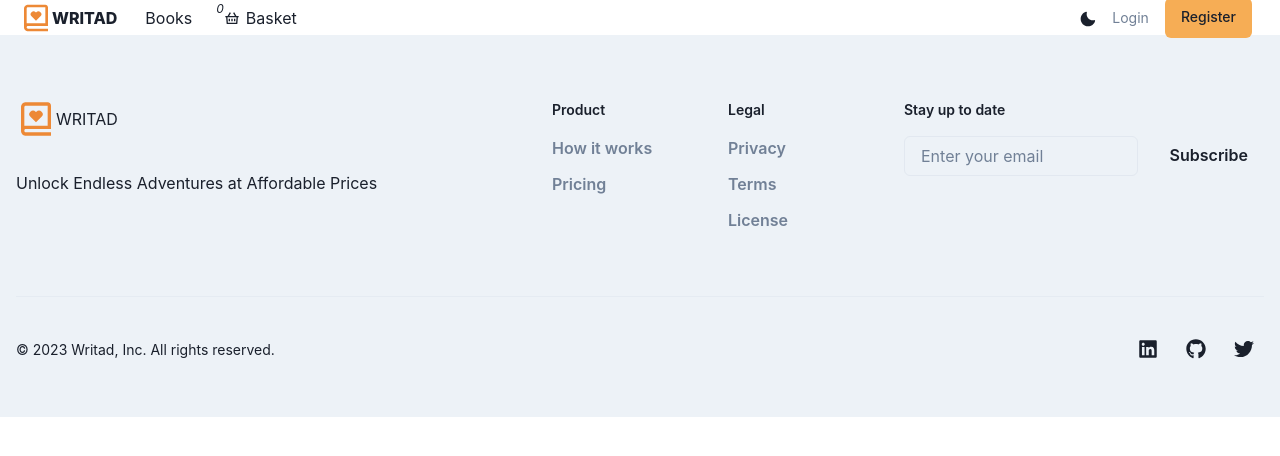
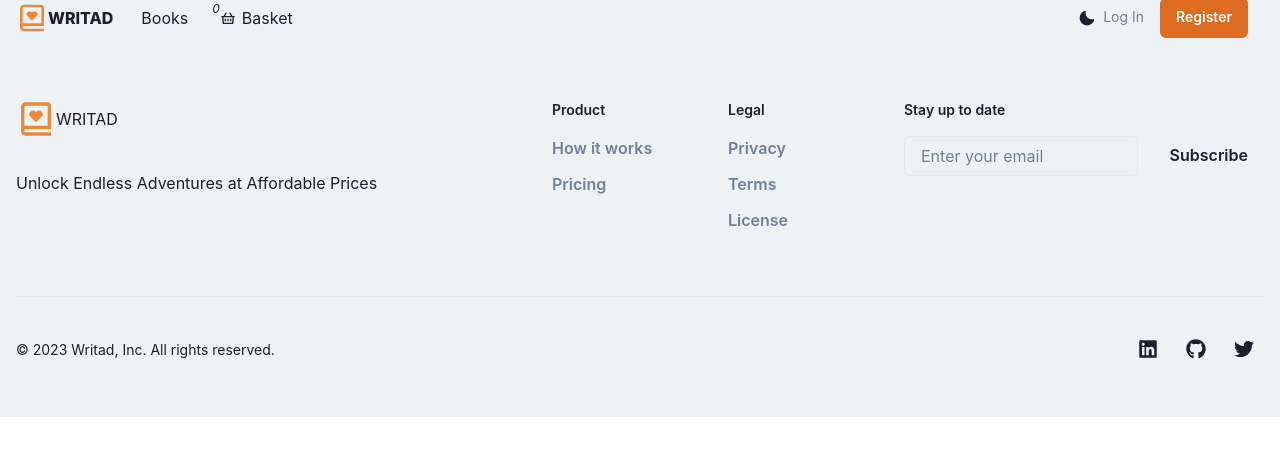
Before and after one commit to Gitroars/WebApplicationDevelopmentSecurity_Writad, a React (Create React App) app in the folder client/: page / in a window 1280 px wide. Shown: the top 456 px of the page. Built offline with nearby package versions, Linux system fonts and the light colour scheme.

Commit message:
Fix missing code

```diff
--- a/client/src/components/Navbar.jsx
+++ b/client/src/components/Navbar.jsx
@@ -8,19 +8,28 @@ import {
   Icon,
   Text,
   useDisclosure,
-  useColorModeValue,
   Button,
   Stack,
+  useColorModeValue,
+  useColorMode,
+  useToast,
+  MenuButton,
+  MenuDivider,
+  Menu,
+  MenuList,
+  MenuItem,
 } from "@chakra-ui/react";
 import { Link as ReactLink } from "react-router-dom";
-import { HamburgerIcon, CloseIcon, MoonIcon, SunIcon } from "@chakra-ui/icons";
+import { HamburgerIcon, CloseIcon, MoonIcon, SunIcon, ChevronDownIcon } from "@chakra-ui/icons";
 import { BiBookHeart } from "react-icons/bi";
-import { useColorMode } from "@chakra-ui/react";
 import { useState } from "react";
-import { useSelector } from "react-redux";
+import { CgProfile } from "react-icons/cg";
+import { MdLocalShipping, MdLogout } from "react-icons/md";
 import { RiShoppingBasket2Line } from "react-icons/ri";
+import { useDispatch, useSelector } from "react-redux";
+import { logout } from "../redux/actions/userActions";
 
-const ShoppingCartIcon = () => {
+const BasketIcon = () => {
   const basketInfo = useSelector((state) => state.basket);
   const { basket } = basketInfo;
   return (
@@ -36,7 +45,7 @@ const ShoppingCartIcon = () => {
 
 const links = [
   { linkName: "Books", path: "/books" },
-  { linkName: <ShoppingCartIcon />, path: "/basket" },
+  { linkName: <BasketIcon />, path: "/basket" },
 ];
 
 const NavLink = ({ path, children }) => (
@@ -59,8 +68,18 @@ const Navbar = () => {
   const { isOpen, onClose, onOpen } = useDisclosure();
   const { colorMode, toggleColorMode } = useColorMode();
   const [isHovering, setIsHovering] = useState(false);
+  const user = useSelector((state) => state.user);
+  const { userInfo } = user;
+  const dispatch = useDispatch();
+  const toast = useToast();
+
+  const logoutHandler = () => {
+    dispatch(logout());
+    toast({ description: "Logged out successfully.", status: "success", isClosable: true });
+  };
+
   return (
-    <Box backgroundColor='gray.150' paddingX={5}>
+    <Box bg={useColorModeValue("gray.100", "gray.900")} px={4}>
       <Flex height={35} alignItems='center' justifyContent='space-between'>
         {/* Mobile menu toggle button */}
         <IconButton
@@ -97,10 +116,32 @@ const Navbar = () => {
               as={colorMode === "light" ? MoonIcon : SunIcon}
               alignSelf='center'
               onClick={() => toggleColorMode()}
-            ></Icon>
-          </NavLink>
+            />
+            {userInfo ? (
+              <Menu>
+                <MenuButton px='4' py='2' transition='all 0.3s' as={Button}>
+                  {userInfo.name} <ChevronDownIcon />
+                </MenuButton>
+                <MenuList>
+                  <MenuItem as={ReactLink} to='/profile'>
+                    <CgProfile />
+                    <Text ml='2'>Profile</Text>
+                  </MenuItem>
+                  <MenuItem as={ReactLink} to='/your-orders'>
+                    <MdLocalShipping />
+                    <Text ml='2'>Purchase history</Text>
+                  </MenuItem>
+                  <MenuDivider />
+                  <MenuItem onClick={logoutHandler}>
+                    <MdLogout />
+                    <Text ml='2'>Logout</Text>
+                  </MenuItem>
+                </MenuList>
+              </Menu>
+            ) : (
+              <>
                 <Button as={ReactLink} to='/login' p={2} fontSize='sm' fontWeight={400} variant='link'>
-            Login
+                  Log In
                 </Button>
                 <Button
                   as={ReactLink}
@@ -108,28 +149,18 @@ const Navbar = () => {
                   m={2}
                   display={{ base: "none", md: "inline-flex" }}
                   fontSize='sm'
-            fontWeight={500}
-            _hover={{ bg: "orange.150" }}
-            bg='orange.300'
+                  fontWeight={600}
+                  _hover={{ bg: "orange.400" }}
+                  bg='orange.500'
+                  color='white'
                 >
                   Register
-          </Button>
+                </Button>{" "}
+              </>
+            )}
+          </NavLink>
         </Flex>
       </Flex>
-      {isOpen ? (
-        <Box pb={5} display={{ md: "none" }}>
-          <Stack as='nav' spacing={5}>
-            {links.map((link) => (
-              <NavLink key={link.linkName} path={link.path}>
-                {link.linkName}
-              </NavLink>
-            ))}
-            <NavLink key='Register' path='/registration'>
-              Registration
-            </NavLink>
-          </Stack>
-        </Box>
-      ) : null}
     </Box>
   );
 };
```
Lines whose indentation alone changed are shown as unchanged.
